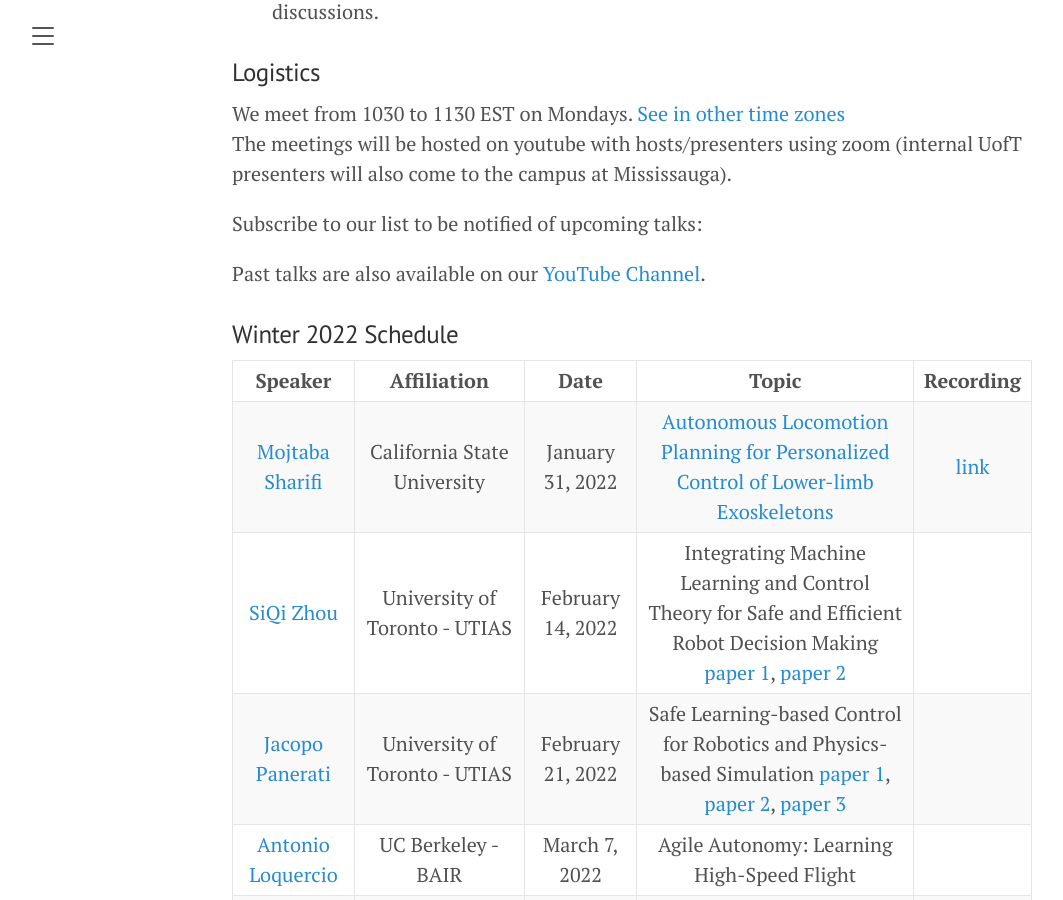
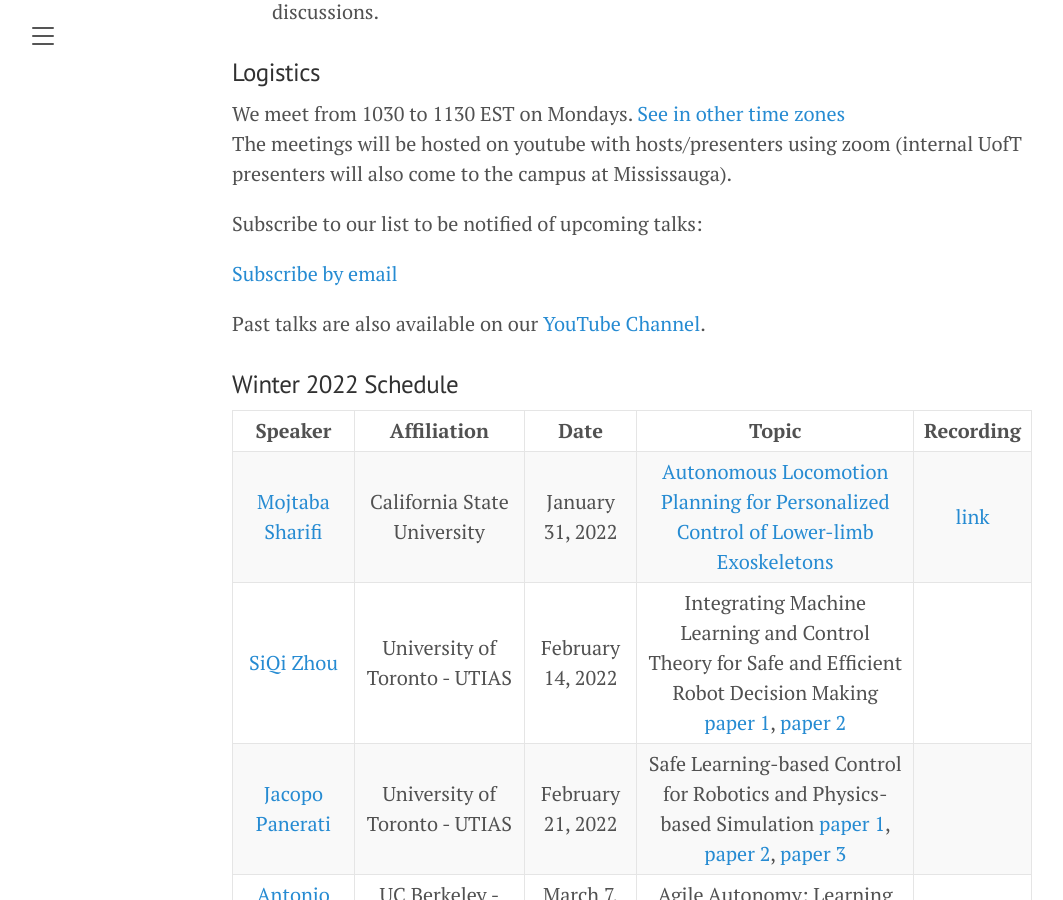
Before and after one commit to uoft-cs-robotics/toronto-air, a Jekyll site: the page built from index.md, in a window 1280 px wide and 900 px high, scrolled down 655 px. Shown: the whole window, without its empty margins (8-1071 px from the left). Built offline with Jekyll 4.4.1, drawn with Linux system fonts in a browser that asks for light colours.

Commit message:
added a mailto without mailchimp
I will add a better version later.

```diff
--- a/index.md
+++ b/index.md
@@ -21,6 +21,7 @@ We meet from 1030 to 1130 EST on Mondays. [See in other time zones](https://savv
 The meetings will be hosted on youtube with hosts/presenters using zoom (internal UofT presenters will also come to the campus at Mississauga).
 
 Subscribe to our list to be notified of upcoming talks:
+
 <!-- Begin Mailchimp Signup Form -->
 <!-- <link href="//cdn-images.mailchimp.com/embedcode/slim-10_7.css" rel="stylesheet" type="text/css"> -->
 <!-- <style type="text/css"> -->
@@ -44,6 +45,7 @@ Subscribe to our list to be notified of upcoming talks:
 
 <!--End mc_embed_signup-->
 
+<a href="mailto:listserv@listserv.utoronto.ca?subject=Subscribe to Toronto AIR Seminar&body=sub%20AIR-SEMINAR-UTM-L%20firstname%20lastname%0a%0a%0a%0aPlease replace firstname lastname with your first and last names">Subscribe by email</a>
 
 
 Past talks are also available on our [YouTube Channel](https://www.youtube.com/channel/UCUt5hX4AYwNJOeTE7Sd2cIw).
```
